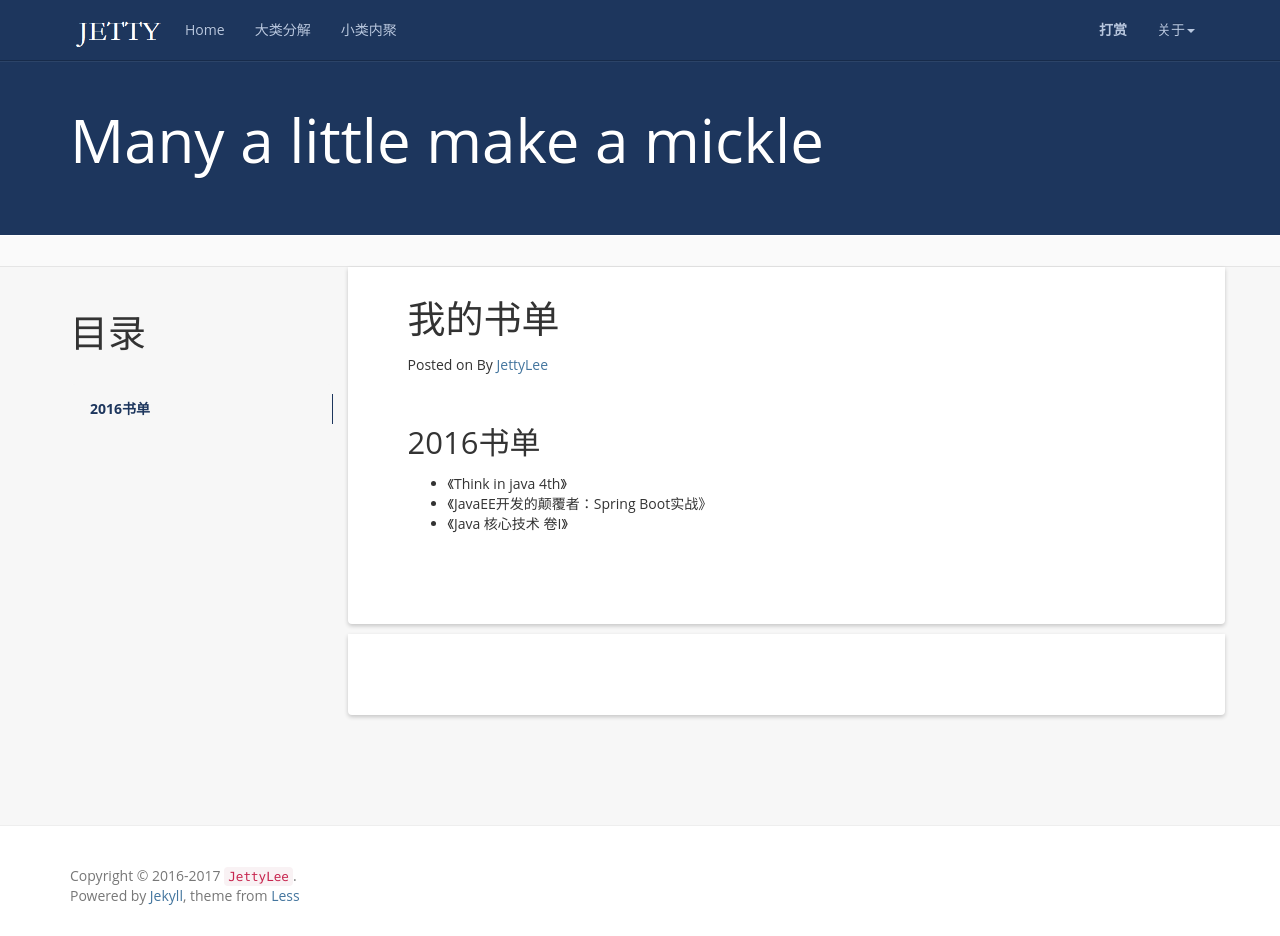
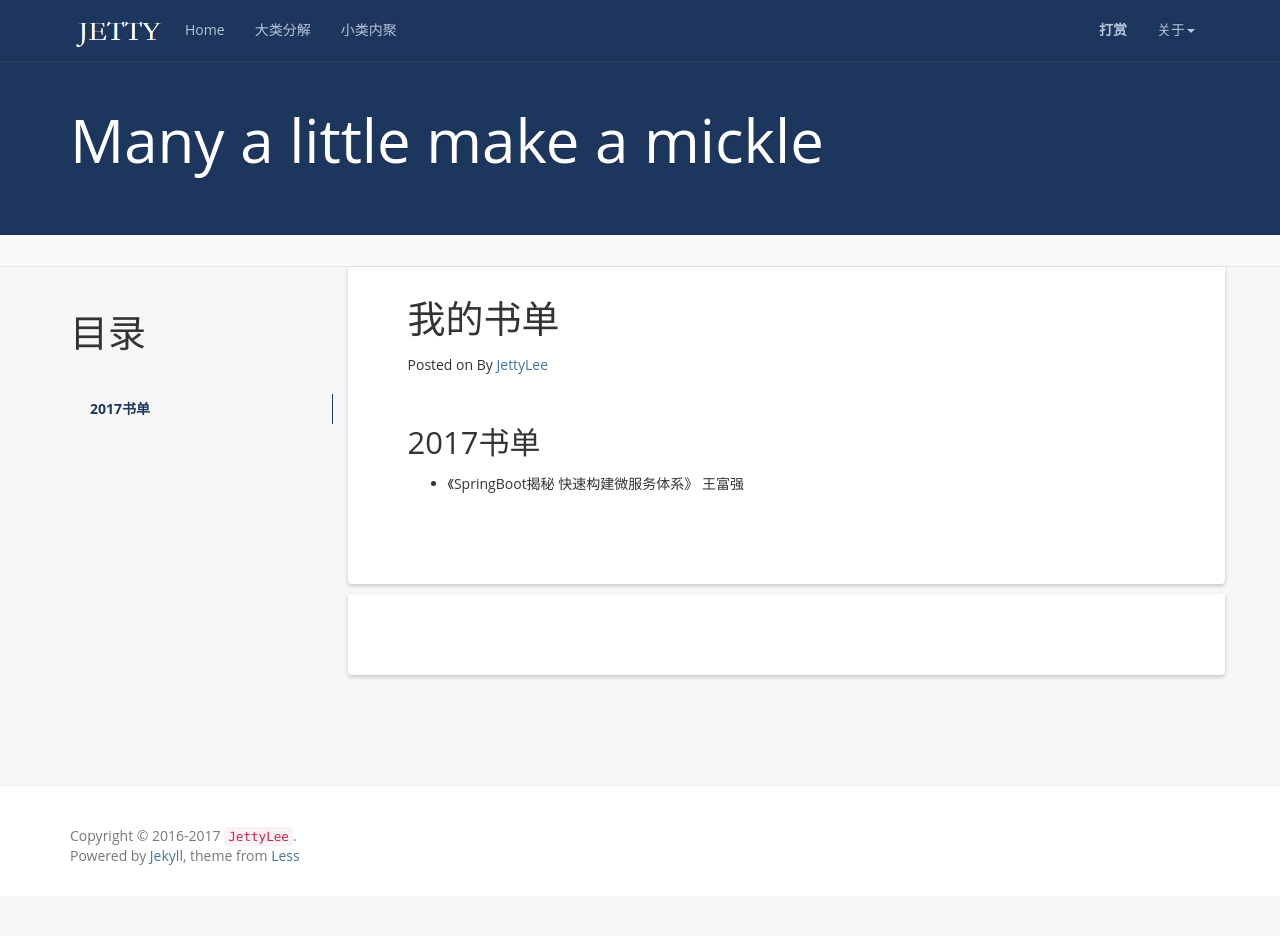
Before and after one commit to JettyLee/blog, a Jekyll site: the page built from books.md, in a window 1280 px wide and 936 px high. Built offline with Jekyll 4.4.1, drawn with Linux system fonts in a browser that asks for light colours; comment, search, counter and statistics services are not loaded.

Commit message:
删除不是非原创

```diff
--- a/books.md
+++ b/books.md
@@ -8,9 +8,7 @@ permalink: /books/
 {:toc}
 
 
-2016书单
+2017书单
 -----------------------------------------------------------------
 
-+ 《Think in java 4th》
-+ 《JavaEE开发的颠覆者：Spring Boot实战》
-+ 《Java 核心技术 卷I》
++ 《SpringBoot揭秘 快速构建微服务体系》 王富强
```
Also changed, not shown: delete/2016-11-12-welcome-to-jekyll.md (renamed from _posts/2016-11-12-welcome-to-jekyll.md), delete/2016-11-18-sdcc-kjds.md (renamed from _posts/2016-11-18-sdcc-kjds.md), delete/2016-11-23-sdcc-md.md (renamed from _posts/2016-11-23-sdcc-md.md), delete/2016-11-23-sdcc-wph.md (renamed from _posts/2016-11-23-sdcc-wph.md), delete/2016-11-24-sdcc-gkysj.md (renamed from _posts/2016-11-24-sdcc-gkysj.md), delete/2016-11-24-sdcc-jdss.md (renamed from _posts/2016-11-24-sdcc-jdss.md), delete/2016-11-24-sdcc-tbsp.md (renamed from _posts/2016-11-24-sdcc-tbsp.md), delete/2016-11-24-sdcc-tsrqy.md (renamed from _posts/2016-11-24-sdcc-tsrqy.md), delete/2016-11-24-sdcc-zhyy.md (renamed from _posts/2016-11-24-sdcc-zhyy.md), delete/2016-11-25-springboot-maven.md (renamed from _posts/2016-11-25-springboot-maven.md), delete/2016-11-28-springboot-spring.md (renamed from _posts/2016-11-28-springboot-spring.md).
